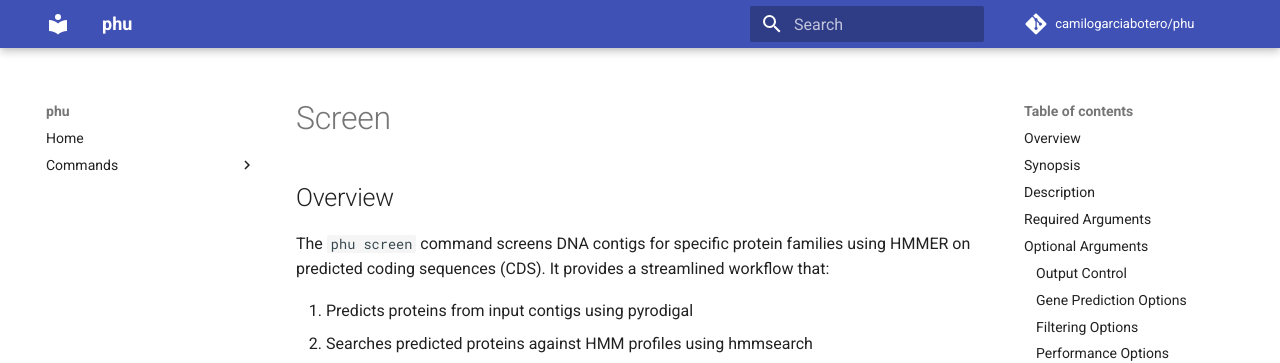
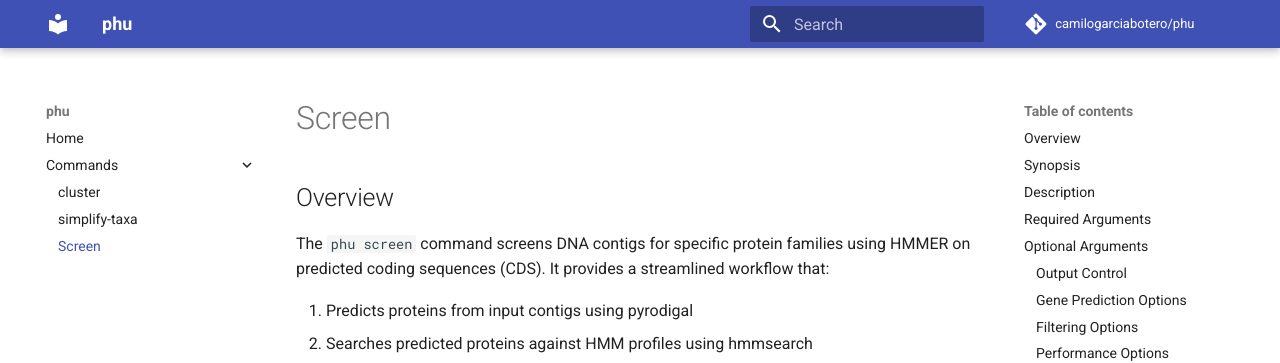
Before and after one commit to camilogarciabotero/phu, an MkDocs documentation site: the page built from docs/commands/screen.md, in a window 1280 px wide. Shown: the top 363 px of the page. Built offline with MkDocs 1.6.1 and Material for MkDocs 9.7.7, drawn with Linux system fonts in a browser that asks for light colours; comment, search, counter and statistics services are not loaded.

Commit message:
Add 'screen' command to navigation in mkdocs.yaml

```diff
--- a/mkdocs.yaml
+++ b/mkdocs.yaml
@@ -71,6 +71,7 @@ nav:
   - Commands:
       - commands/cluster.md
       - commands/simplify-taxa.md
+      - commands/screen.md
       # - commands/another-command.md
   # - Guides:
   #     - guides/installation.md
```
